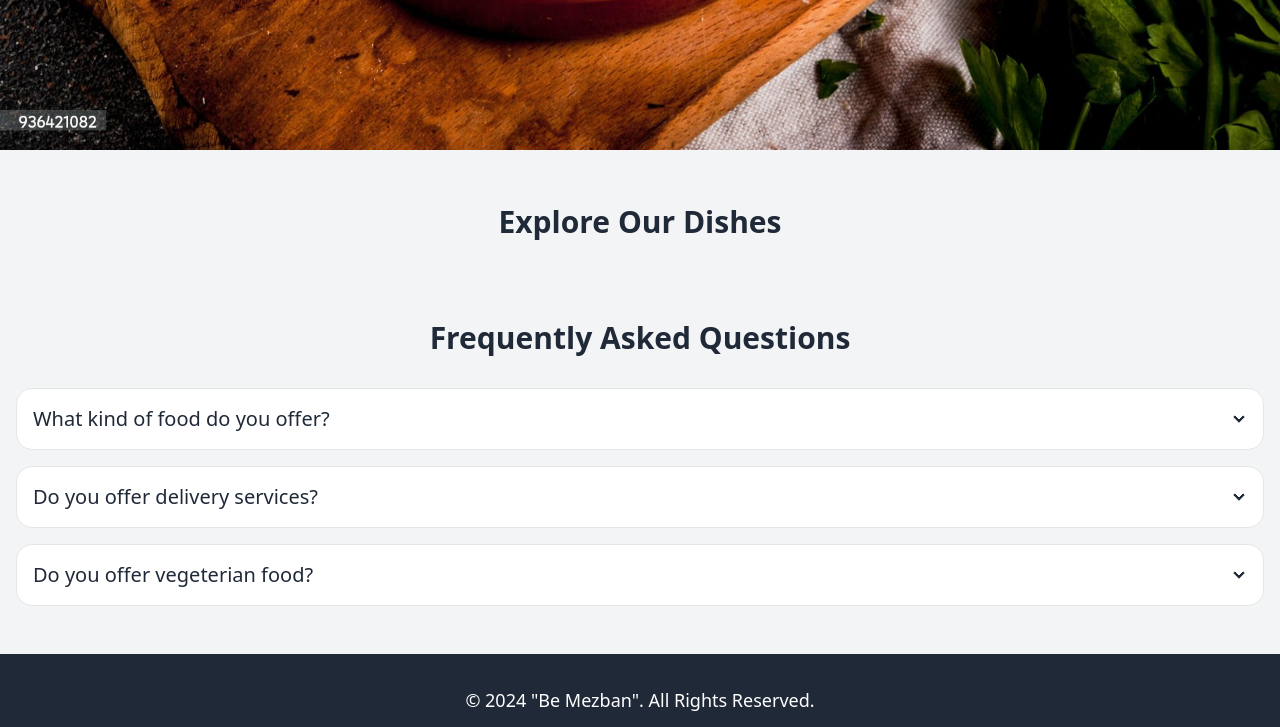
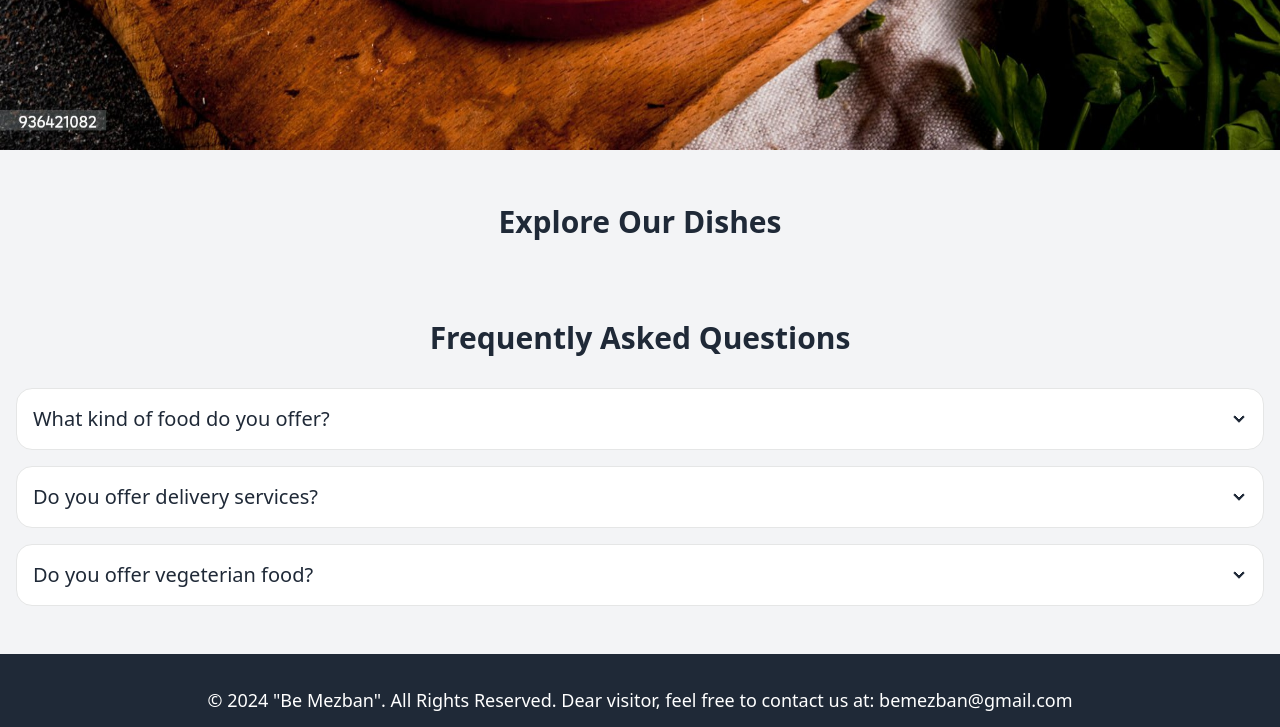
Before and after one commit to MdMijanurRahman/food-restaurant, a plain HTML site: page index.html in a window 1280 px wide. Shown: the part 965-1692 px from the top of the page. Drawn offline with nearby package versions, Linux system fonts and the light colour scheme; no server answers.

Commit message:
Added Readme.md

```diff
--- a/index.html
+++ b/index.html
@@ -119,7 +119,8 @@
     <!-- Footer Section -->
     <footer class="bg-gray-800 text-white py-8">
         <div class="container mx-auto text-center">
-            <p class="mb-4 text-lg">&copy; 2024 "Be Mezban". All Rights Reserved.</p>
+            <!-- <p class="mb-4 text-lg">Fee free to contact us at: bemezban@gmail.com</p> -->
+            <p class="mb-4 text-lg">&copy; 2024 "Be Mezban". All Rights Reserved. Dear visitor, feel free to contact us at: bemezban@gmail.com</p>
             <div class="flex justify-center space-x-4">
                 <a href="#" class="text-lg"> <i class="fab fa-facebook"></i> Facebook</a>
                 <a href="#" class="text-lg"><i class="fab fa-twitter"></i> Twitter</a>
```
Also changed, not shown: 1 other file.
